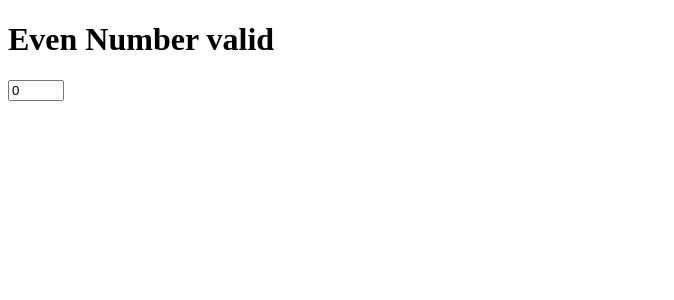
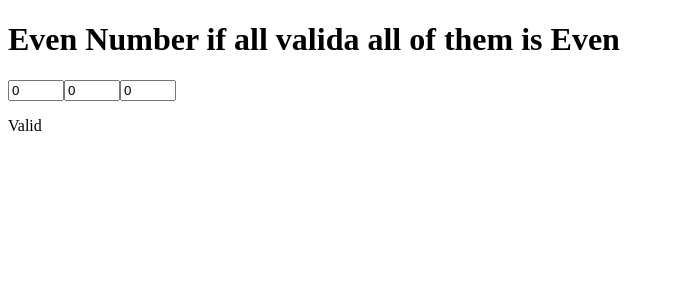
Before and after one commit to aeinmananni/react-use, a React (Vite) app: page / in a window 1280 px wide. Shown: the top 300 px of the page, without its empty margins (0-674 px from the left). Built offline with nearby package versions, Linux system fonts and the light colour scheme.

Commit message:
use Mulit State Validator

```diff
--- a/src/App.tsx
+++ b/src/App.tsx
@@ -1,8 +1,8 @@
-import StateValidator from "./components/states/state-validator";
+import MultiStateValidator from "./components/states/state-validator";
 const App = () => {
   return (
     <>
-      <StateValidator />
+      <MultiStateValidator />
     </>
   );
 };
--- a/src/components/states/state-validator.tsx
+++ b/src/components/states/state-validator.tsx
@@ -1,23 +1,42 @@
-import { useStateValidator } from "react-use";
+import { useMultiStateValidator } from "react-use";
 import { useState } from "react";
 
-const evenNumberValtore = (n: number): (boolean | null)[] => [
-  n === 0 ? null : n % 2 === 0,
+const evenNumbersValtore = (numbers: number[]): (boolean | null)[] => [
+  numbers.every((num) => !(num % 2)),
 ];
 
-const StateValidator = () => {
-  const [counter, setCounter] = useState<number>(0);
-  const [[isValid]] = useStateValidator(counter, evenNumberValtore);
+const MultiStateValidator = () => {
+  const [counter1, setCounter1] = useState<number>(0);
+  const [counter2, setCounter2] = useState<number>(0);
+  const [counter3, setCounter3] = useState<number>(0);
+  const [[isValid]] = useMultiStateValidator(
+    [counter1, counter2, counter3],
+    evenNumbersValtore
+  );
   return (
     <>
       <div>
-        <h1>Even Number valid</h1>
+        <h1>Even Number if all valida all of them is Even</h1>
         <input
           type="number"
           min={0}
           max={10}
-          value={counter}
-          onChange={(e) => setCounter(+e.target.value)}
+          value={counter1}
+          onChange={(e) => setCounter1(+e.target.value)}
+        />
+        <input
+          type="number"
+          min={0}
+          max={10}
+          value={counter2}
+          onChange={(e) => setCounter2(+e.target.value)}
+        />
+        <input
+          type="number"
+          min={0}
+          max={10}
+          value={counter3}
+          onChange={(e) => setCounter3(+e.target.value)}
         />
         <br />
         {isValid !== null && <>{isValid ? <p>Valid</p> : <p>Invalid</p>}</>}
@@ -26,4 +45,4 @@ const StateValidator = () => {
   );
 };
 
-export default StateValidator;
+export default MultiStateValidator;
```
